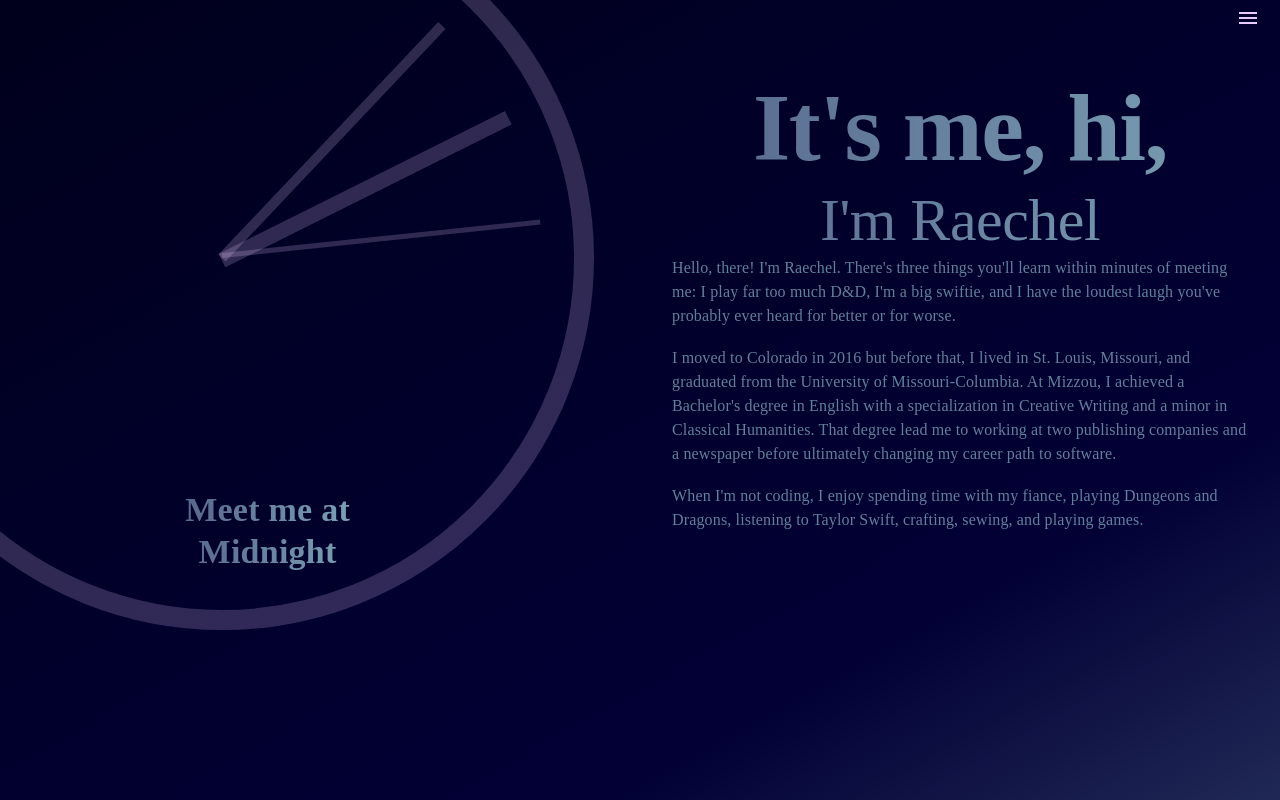
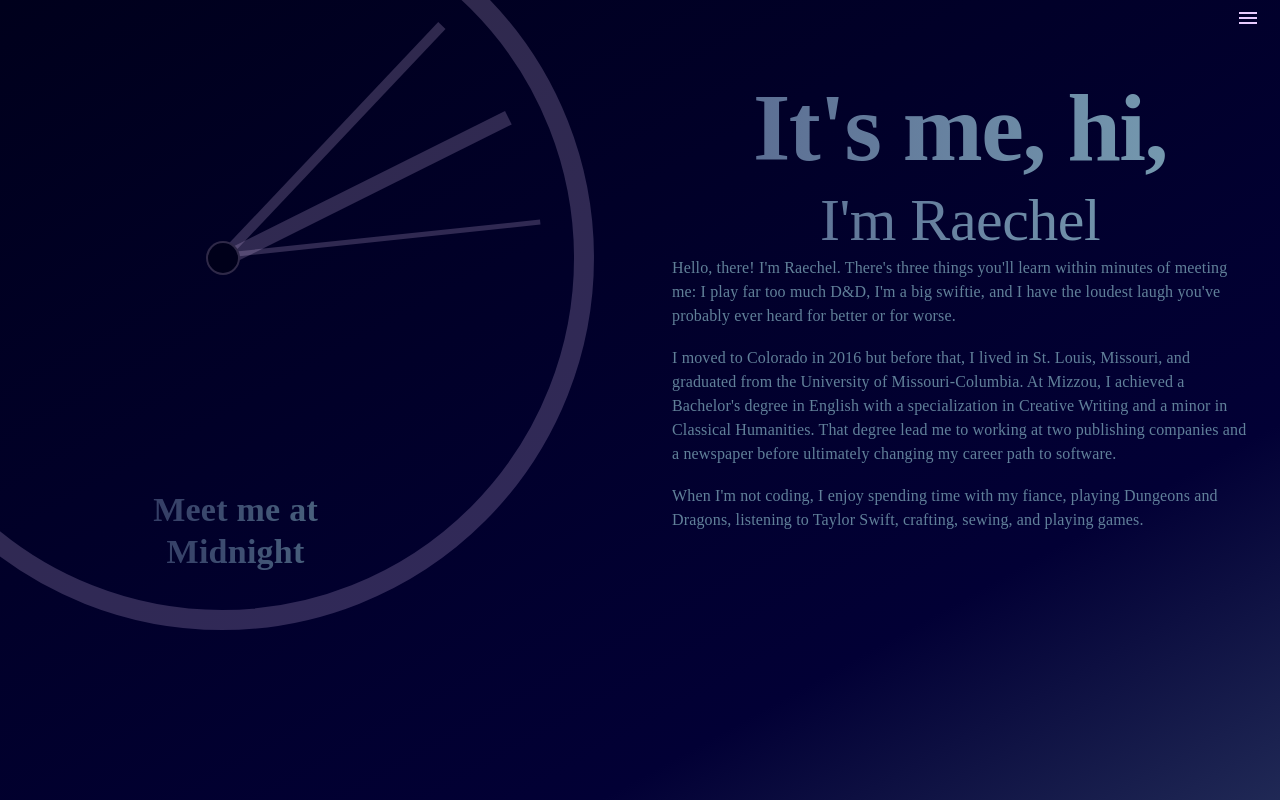
Before and after one commit to raechelo/Portfolio-Site, a React (Create React App) app: page / in a window 1280 px wide. Built offline with nearby package versions, Linux system fonts and the light colour scheme; a web font is replaced by a local one.

Commit message:
canvas as clock face

```diff
--- a/src/Clock/Clock.js
+++ b/src/Clock/Clock.js
@@ -1,7 +1,11 @@
 import { Typography } from '@mui/material'
-import React from 'react'
+import React, { useEffect, useState, useRef } from 'react';
+import ClockFace from './ClockFace';
 
 const Clock = () => {
+  const clockFaceRef = useRef(null);
+  const [anchorEl, setAnchorEl] = useState(null);
+
   const setDate = () => {
     const hourHand = document.getElementById('hour-hand');
     const minuteHand = document.getElementById('minute-hand');
@@ -26,7 +30,9 @@ const Clock = () => {
 
   return (
     <div className='clock'>
-      <div className='clock-face'>
+      <div className='clock-face' ref={clockFaceRef}>
+        <ClockFace anchor={clockFaceRef} />
+        <div className='center-dot'></div>
         <div className='hand' id='hour-hand'></div>
         <div className='hand' id='minute-hand'></div>
         <div className='hand' id='second-hand'></div>
--- /dev/null
+++ b/src/Clock/ClockFace.js
@@ -0,0 +1,32 @@
+import React, { useEffect, useRef } from 'react';
+
+const CLOCK_PADDING = 64;
+
+const ClockFace = ({ anchor }) => {
+  const canvasRef = useRef(null);
+  const height = Number(anchor.current?.clientHeight + CLOCK_PADDING);
+  const width = Number(anchor.current?.clientWidth + CLOCK_PADDING);
+
+  useEffect(() => {
+    const canvas = canvasRef.current;
+    const context = canvas.getContext('2d');
+
+    context.fillStyle = 'red';
+    context.fillRect(0, 0, height, width);
+
+    const mouse = {
+      x: canvas.width / 2,
+      y: canvas.height / 2,
+    };
+
+    const onMouseMove = (e) => {
+      mouse.x = e.clientX;
+      mouse.y = e.clientY;
+    }
+
+  }, [height, width]);
+
+  return <canvas ref={canvasRef} height={height} width={width} />
+}
+
+export default ClockFace
--- a/src/styles.css
+++ b/src/styles.css
@@ -14,6 +14,7 @@ body {
   padding: 2rem;
   left: -150px;
   top: -150px;
+  overflow: hidden;
 }
 
 .clock-face {
@@ -27,12 +28,12 @@ body {
   text-align: center;
   position: absolute;
   bottom: 0;
-  right: 30%;
+  right: 35%;
   background: linear-gradient(to right, hsla(223, 24%, 45%, .8) 0%, hsla(200, 28%, 59%, .8) 100%);
   -webkit-background-clip: text;
   -webkit-text-fill-color: transparent;
+  opacity: .6;
 }
-
 
 .clock-num {
   font-family: serif;
@@ -46,6 +47,18 @@ body {
   color: hsla(275, 100%, 90%, .2);
 }
 
+.center-dot {
+  position: absolute;
+  bottom: 46.5%;
+  left: 47.5%;
+  height: 30px;
+  width: 30px;
+  border-radius: 50%;
+  background-color: rgb(0, 0, 26);
+  border: 2px solid hsla(275, 100%, 90%, .2);
+  z-index: 15;
+}
+
 .hand {
   width: 50%;
   height: 10px;
@@ -54,6 +67,7 @@ body {
   top: 50%;
   transform-origin: 100%;
   transform: rotate(90deg);
+  z-index: 10;
 }
 
 #hour-hand {
@@ -67,3 +81,5 @@ body {
 #second-hand {
   height: 5px;
 }
+
+/* CLOCK FACE CANVAS STYLES */
```
